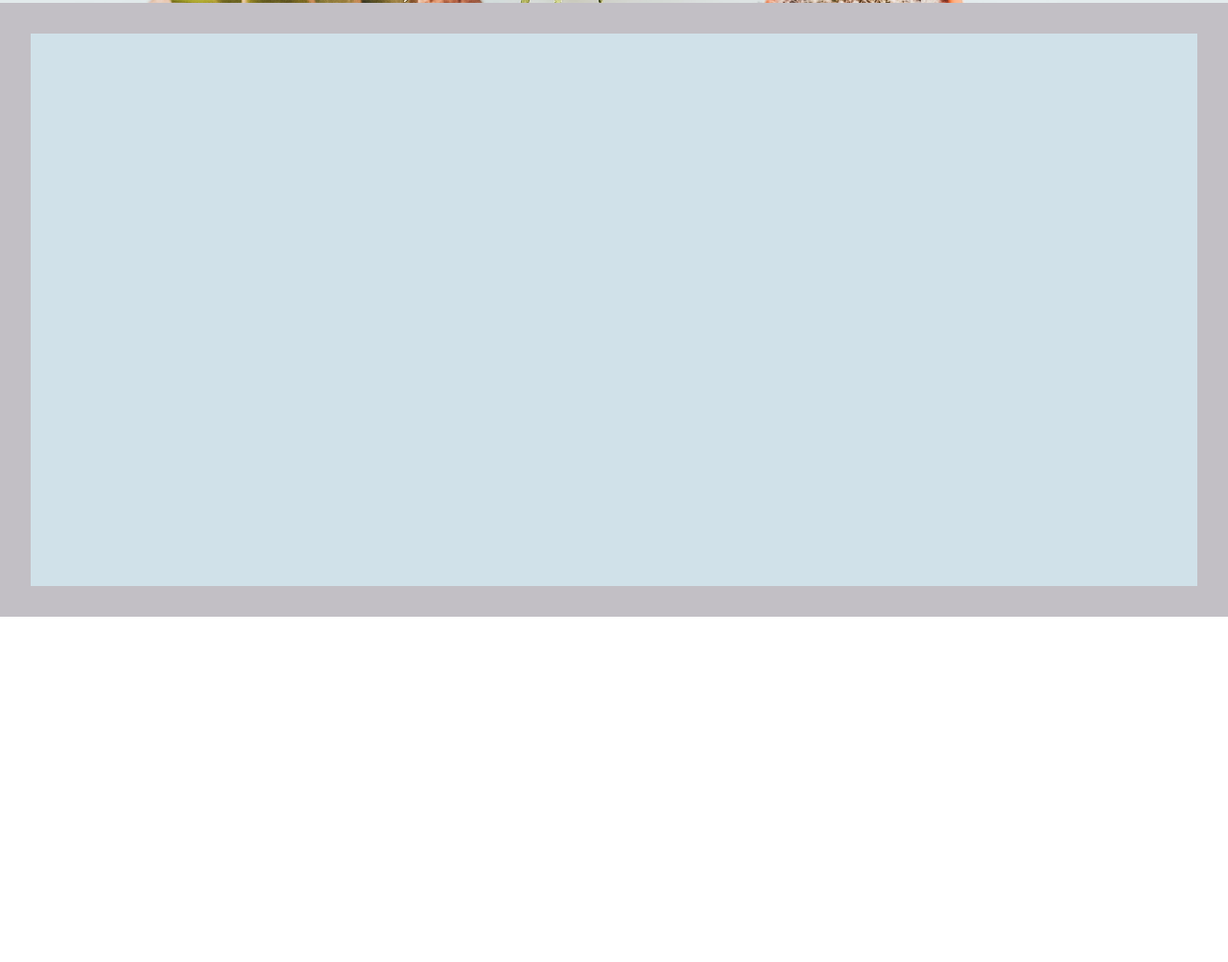
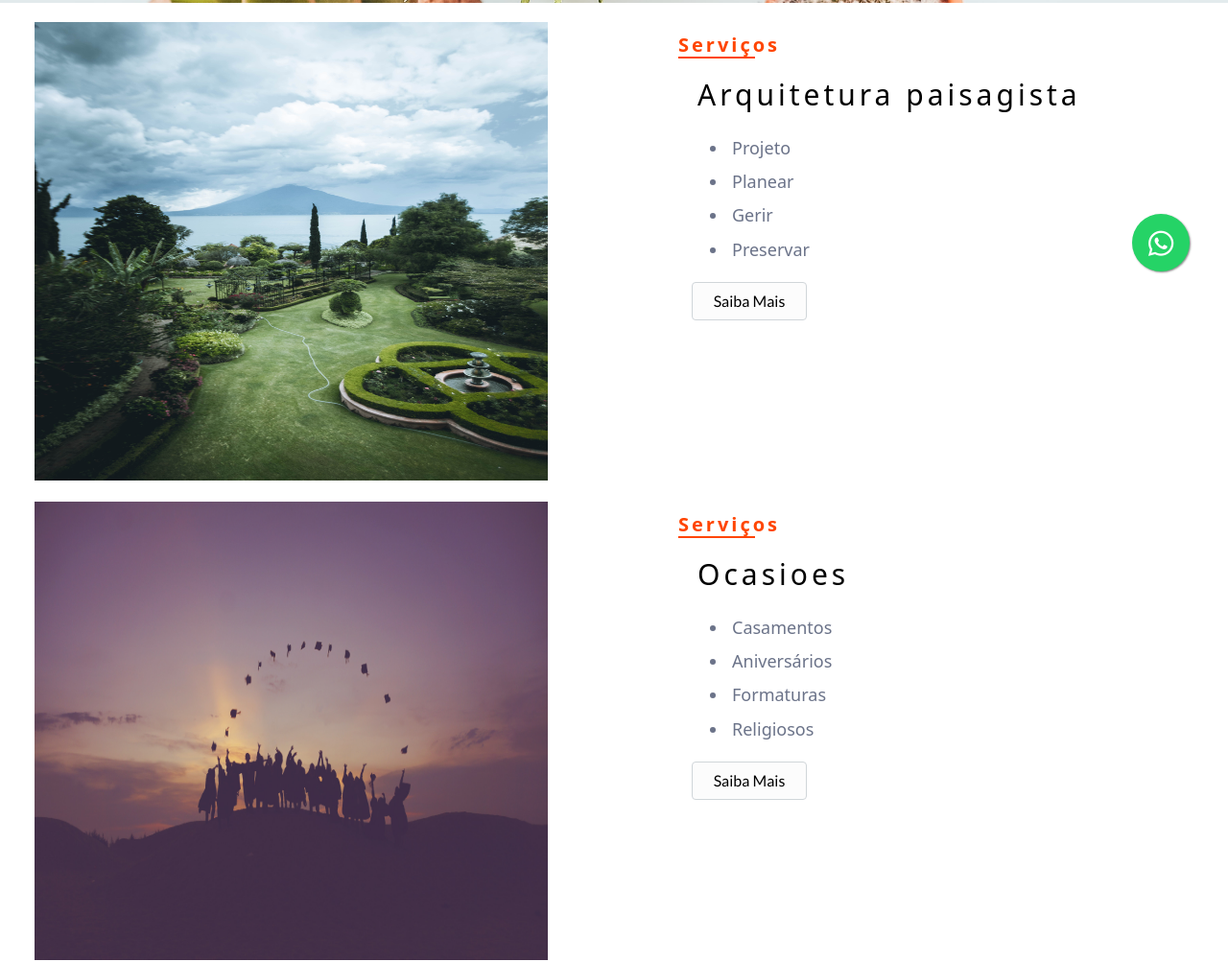
Before and after one commit to franciscoaiolfi/Website-Flower, a plain HTML site: page index.html in a window 1280 px wide. Shown: the part 477-1480 px from the top of the page at 96% size. Before the commit the page ends 1120 px from the top, so only its background shows below. Drawn offline with nearby package versions, Linux system fonts and the light colour scheme.

Commit message:
Commit with contact acess
New commit with some features.

```diff
--- a/index.html
+++ b/index.html
@@ -5,13 +5,17 @@
     <meta http-equiv="X-UA-Compatible" content="IE=edge" />
     <meta name="viewport" content="width=device-width, initial-scale=1.0" />
     <link rel="stylesheet" href="style.css" />
+    <link rel="preconnect" href="https://fonts.googleapis.com">
+    <link rel="preconnect" href="https://fonts.gstatic.com" crossorigin>
+    <link href="https://fonts.googleapis.com/css2?family=Lato&family=Nunito:wght@500&display=swap" rel="stylesheet">
+    <link rel="stylesheet" href="https://fontawesome.com/v5.15/icons/whatsapp?style=brands">
     <!-- CSS only -->
 <link href="https://cdn.jsdelivr.net/npm/bootstrap@5.1.3/dist/css/bootstrap.min.css" rel="stylesheet" integrity="sha384-1BmE4kWBq78iYhFldvKuhfTAU6auU8tT94WrHftjDbrCEXSU1oBoqyl2QvZ6jIW3" crossorigin="anonymous">
     <title>Varanda</title>
   </head>
   <body>
     <header>
-      <nav class="nav-varanda">
+      <nav class="nav-varanda bg-white">
         <a class="logo-varanda" href=""><span>Varanda</span>Flores</a>
         <div class="mobile-menu">
           <div class="line1"></div>
@@ -20,7 +24,7 @@
         </div>
         <ul class="nav-list-content-varanda">
           <li><a class="varanda-a" href="">Home</a></li>
-          <li><a class="varanda-a" href="">Produtos</a></li>
+          <li><a class="varanda-a" href="">Serviços</a></li>
           <li><a class="varanda-a" href="">Sobre</a></li>
           <li><a class="varanda-a" href="">Contato</a></li>
         </ul>
@@ -34,22 +38,46 @@
     <img src="/img/gerome-bruneau-RPmWEtZLh7U-unsplash.jpg" alt="">
   </div>
 </div>
-<section class="services-section">
-  <div class="varanda-services-wrapper">
-    <div class="varanda-services-left">
-      <img src="" alt="">
-    </div>
-    <div class="varanda-services-right">
+<section class="container-fluid " style="height: 500px; display: flex;">
+  <div class="container-sm h-80 w-50 services-img" style="margin-left: 10px;">
+   <img src="/img/roberto-nickson-b9dmHiTXkLk-unsplash.jpg" alt="Photo by Roberto Nickson in Unsplash">
 
-    </div>
   </div>
+<div class="container-sm h-100 w-50 services-varanda">
+  <h2>Serviços</h2>
+  <h1>Arquitetura paisagista</h1>
+  <ul>
+    <li>Projeto</li>
+    <li>Planear</li>
+    <li>Gerir</li>
+    <li>Preservar</li>
+  </ul>
+  <button type="button" class="btn">Saiba Mais</button>
+</div>
+</section>
+<section class="container-fluid " style="height: 500px; display: flex;">
+  <div class="container-sm h-80 w-50 services-img" style="margin-left: 10px;">
+   <img src="/img/graduation.jpg" alt="Photo by Baim Hanif in Unsplash">
 
+  </div>
+<div class="container-sm h-100 w-50 services-varanda">
+  <h2>Serviços</h2>
+  <h1>Ocasioes</h1>
+  <ul>
+    <li>Casamentos</li>
+    <li>Aniversários</li>
+    <li>Formaturas</li>
+    <li>Religiosos</li>
+  </ul>
+  <button type="button" class="btn">Saiba Mais</button>
+</div>
 </section>
-
-
-
-
+  <a class="whatsapp-link" href="https://web.whatsapp.com/send?phone=5548999401921" target="_blank">
+     <i class="fab fa-whatsapp"></i>
+  </a>
     <script src="/mobile-navbar.js"></script>
     <script src="/slider.js"></script>
+    <script src="https://cdn.jsdelivr.net/npm/bootstrap@5.1.3/dist/js/bootstrap.bundle.min.js" integrity="sha384-ka7Sk0Gln4gmtz2MlQnikT1wXgYsOg+OMhuP+IlRH9sENBO0LRn5q+8nbTov4+1p" crossorigin="anonymous"></script>
+    <script src="https://kit.fontawesome.com/6897ef7ba9.js" crossorigin="anonymous"></script>
   </body>
 </html>
--- a/mobile-navbar.js
+++ b/mobile-navbar.js
@@ -42,3 +42,7 @@ const mobileNavbar = new MobileNavbar(
   '.nav-list li'
 )
 mobileNavbar.init();
+
+
+
+//Slider
--- a/style.css
+++ b/style.css
@@ -20,7 +20,7 @@
   text-decoration: none;
 }
 .logo-varanda span {
-  color: rgb(99, 189, 99);
+  color: rgb(49, 54, 26);
 }
 
 .nav-varanda {
@@ -142,44 +142,88 @@ transition: opacity 1000ms;
 /*-------------------------- SLIDER --------------------- */
 
 /*-------------------------- SERVICES SECTION --------------------- */
-.services-section{
- background-color: rgb(194, 191, 197);
- height: 80vh;
- width: 100%;
- display: flex;
- align-items: center;
- justify-content: center;
- padding: 0;
+.services-varanda h2{
+color: orangered;
+font-weight: 600;
+letter-spacing: 3px;
+margin-left: 50px;
+margin-top: 2rem;
+border-bottom: 2px solid orangered;
+width: 80px;
+font-size: 20px;
 }
 
-
-.varanda-services-wrapper{
- background-color: rgb(208, 225, 233);
- height: 90%;
- width: 95%;
- display: flex;
- align-items: center;
- justify-content: center;
+.services-varanda{
+  background-color: white;
+}
+.services-varanda h1{
+  color: black;
+  letter-spacing: 4px;
+  margin-left: 70px;
+  margin-top: 20px;
+  font-size: 30px;
 }
 
+.services-varanda ul{
+  margin-top: 20px;
+  color: #6b7389;
+  font-weight: 400;
+  font-size: 18px;
+  margin-left: 70px;
+  font-style: normal;
+  line-height: 1.70rem;
+}
+.services-varanda ul li{
+  padding: 4px;
+}
+.services-varanda button{
+  font-family: 'Lato', sans-serif;
+  width: 120px;
+  height: 40px;
+  margin-left: 4rem;
+  background-color: #fcfcfc;
+  border: 1px solid #D0D6D9;
+  color: black;
+}
+.services-varanda button:hover{
+  background-color: #ee7222;
+  color: white;
+  border:1px solid #ee7222;
+}
 
-.varanda-services-left{}
+.services-img img{
+  width: 90%;
+  height: 100%;
+  object-fit:unset;
+ padding: 20px 2px 2px 2px;
+
+}
+.services-img{
+
+  align-items: center;
+  justify-content: center;
+
+}
+
+/*-------------------------- SERVICES SECTION --------------------- */
 
 
-
-
-.varanda-services-left img{
-  object-fit: cover;
+.whatsapp-link{
+  position: fixed;
+  width: 60px;
+  height: 60px;
+  bottom: 40px;
+  right: 40px;
+  background-color: #25d366;
+  color: rgb(255, 255, 255);
+  border-radius: 50px;
+  text-align: center;
+  font-size: 30px;
+  box-shadow: 1px 1px 2px #888;
+  z-index: 1000;
 }
 
+.fa-whatsapp{
+  margin-top: 16px;
 
-
-
-
-
-
-
-
-
-
-/*-------------------------- SERVICES SECTION --------------------- */
+}
```
Also changed, not shown: img/graduation.jpg (added), img/roberto-nickson-b9dmHiTXkLk-unsplash.jpg (added), img/whatsapp.png (added).
